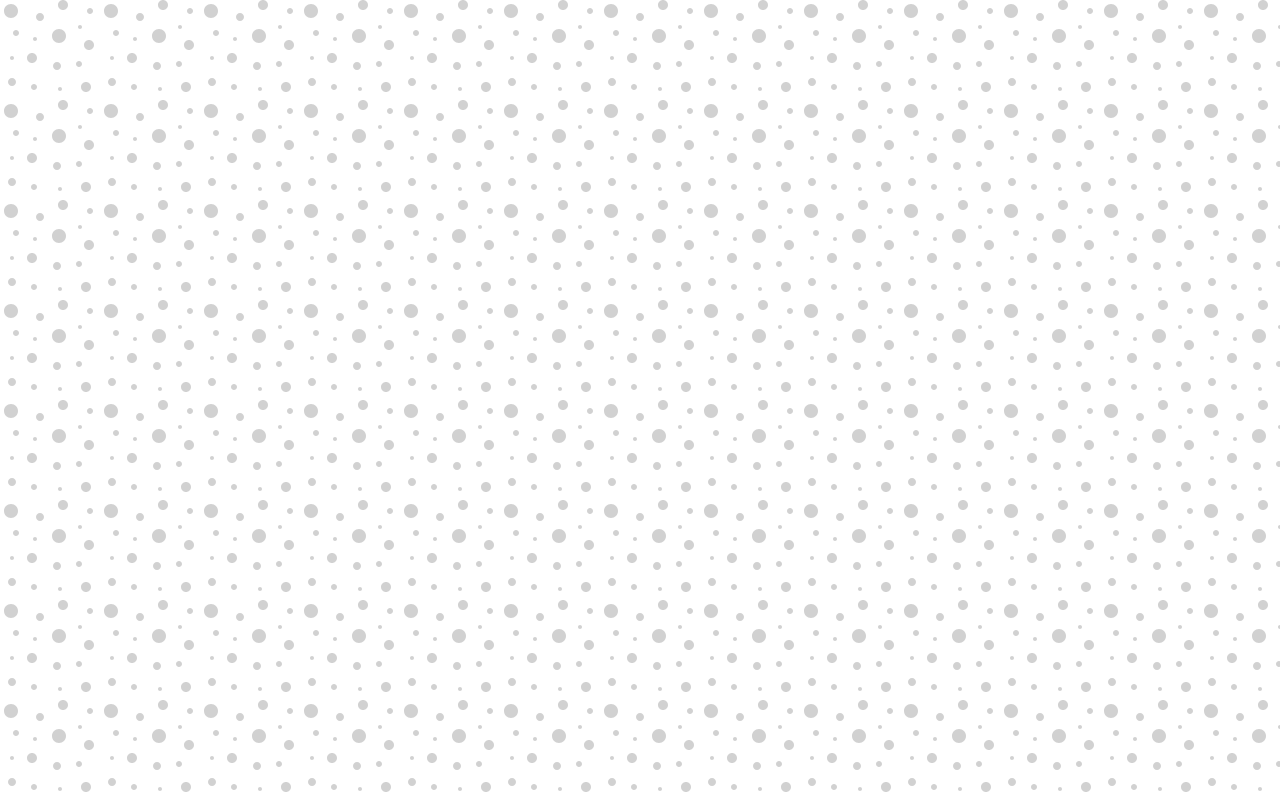
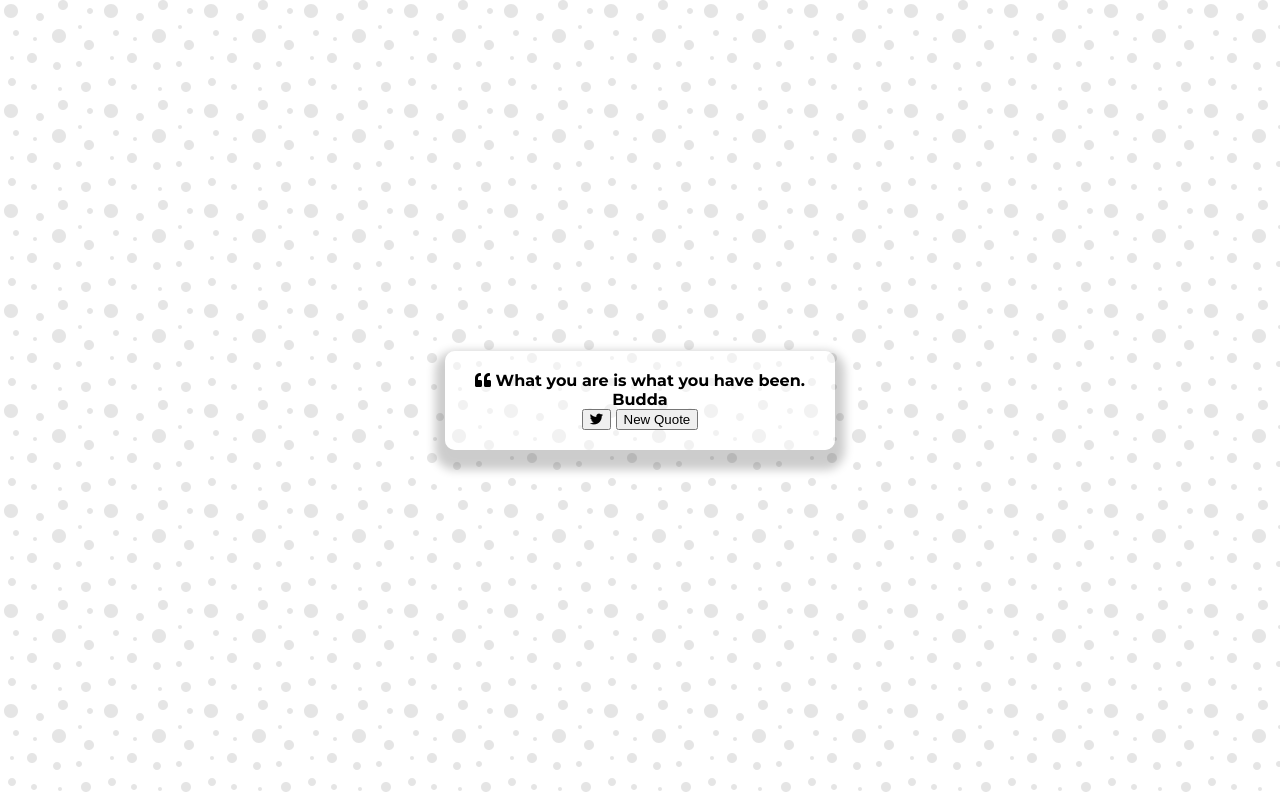
Before and after one commit to jonathanbaggott82/QuoteGenerator, a plain HTML site: page index.html in a window 1280 px wide. Drawn offline with Linux system fonts and the light colour scheme.

Commit message:
adding more styling

```diff
--- a/index.html
+++ b/index.html
@@ -9,6 +9,24 @@
     <link rel="stylesheet" href="style.css">
 </head>
 <body>
+    <div class="quote-container" id="quote-container">
+        <!-- Quote -->
+        <div class="quote-text">
+            <i class="fas fa-quote-left"></i>
+            <span id="quote">What you are is what you have been.</span>
+        </div>
+        <!-- Author -->
+        <div class="quote-author">
+            <span id="author">Budda</span>
+        </div>
+        <!-- Buttons -->
+        <div class="button-container">
+            <button class="twitter-button" id="twitter" title="Tweet This!">
+                <i class="fab fa-twitter"></i>
+            </button>
+            <button id="new-quote">New Quote</button>
+        </div>
+    </div>
     <!-- Script -->
     <script src="script.js"></script>
 </body>
--- a/style.css
+++ b/style.css
@@ -1,4 +1,4 @@
-@import url('https://fonts.googleapis.com/css2?family=Montserrat:wght@100&display=swap');
+@import url('https://fonts.googleapis.com/css2?family=Montserrat:wght@100;600;700&display=swap');
 
 html {
   box-sizing: border-box;
@@ -17,3 +17,12 @@ body {
   align-items: center;
   justify-content: center;
 }
+
+.quote-container {
+  width: auto;
+  max-width: 900px;
+  padding: 20px 30px;
+  border-radius: 10px;
+  background-color: rgba(255, 255, 255, 0.5);
+  box-shadow: 0 10px 10px 10px rgba(0, 0, 0, 0.2);
+}
```
